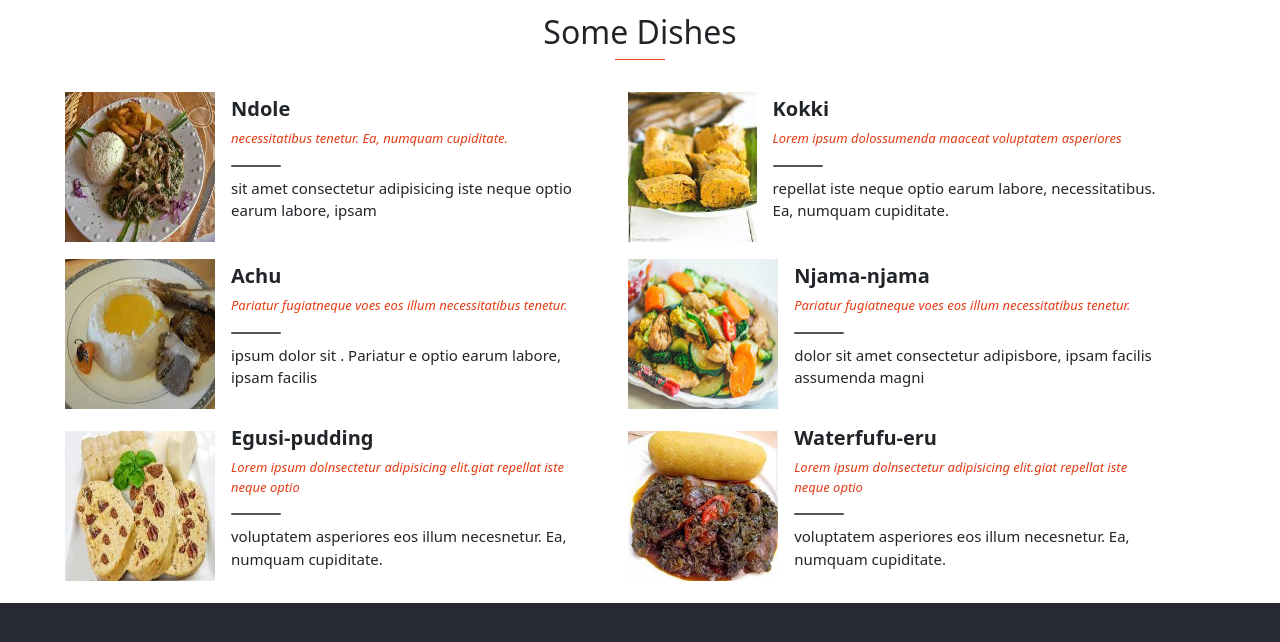
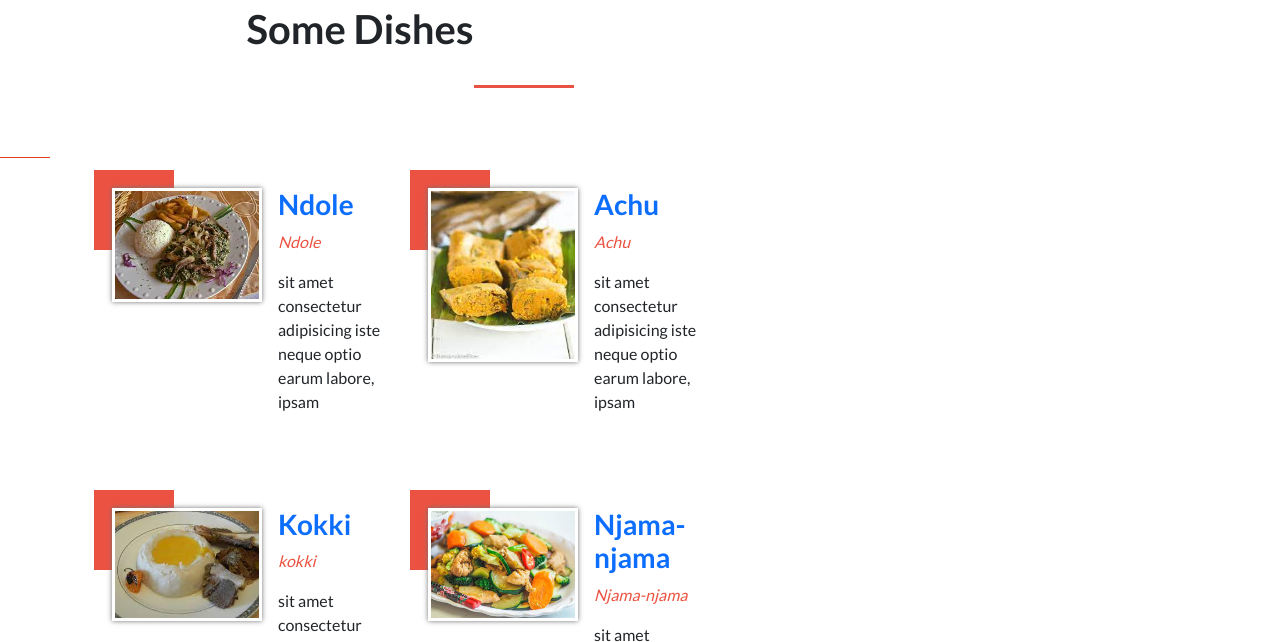
Before and after one commit to Christabelle143/Capstone1, a website: page home.html in a window 1280 px wide. Shown: the part 1510-2152 px from the top of the page. Drawn offline with nearby package versions, Linux system fonts and the light colour scheme; a web font is replaced by a local one.

Commit message:
Implement the Dishes section using Javascript

```diff
--- a/home.html
+++ b/home.html
@@ -22,7 +22,7 @@
     <nav class="nav">
       <header>
         <div class="medias">
-          <a href="#">
+          <a href="https://www.facebook.com/">
             <svg
               xmlns="http://www.w3.org/2000/svg"
               width="16"
@@ -37,7 +37,7 @@
             </svg>
           </a>
 
-          <a href="#">
+          <a href="https://twitter.com/">
             <svg
               xmlns="http://www.w3.org/2000/svg"
               width="16"
@@ -76,18 +76,18 @@
         <a href="home.html"
           ><img class="logo-img" src="images/mylogo. (2).PNG" alt="resto_logo"
         /></a>
-        <a href="#"><p class="resto-logo-name">Chef Food Restaurant</p></a>
+        <a href="#"><p class="resto-name">Chef Food Restaurant</p></a>
       </div>
       <div class="container" id="hamburger">
         <div class="bar1"></div>
         <div class="bar2"></div>
         <div class="bar3"></div>
       </div>
-      <ul id="myLinks">
+      <ul id="nav-links">
         <li>
           <a href="home.html">Home</a>
         </li>
-        <li>
+        <li class="text">
           <a href="about.html">About</a>
         </li>
         <li>
@@ -114,7 +114,7 @@
           our number one priority.Come taste and testify
         </p>
       </div>
-      <h2 class="intro-text-date">2015.10.15(THU)~16(FRI)</h2>
+      <h2 class="intro-date">2015.10.15(THU)~16(FRI)</h2>
       <span>@The Easten beach of Limbe, Beside the Waza park in Cameroon</span>
     </section>
     <section class="news-events" id="news">
@@ -172,11 +172,7 @@
         <div
           class="card col-10 mx-auto col-md-2 m-3 d-flex d-md-block flex-row"
         >
-          <img
-            src="images/img1.jpg"
-            class="card-img-top"
-            alt="decert"
-          />
+          <img src="images/img1.jpg" class="card-img-top" alt="decert" />
           <div class="card-body w-100">
             <h5 class="card-title">Event</h5>
             <p class="card-text">
@@ -186,21 +182,46 @@
           </div>
         </div>
       </div>
-      <a href="#" class="btn btn-outline-secondary my-4 px-5">Come Get a Taste</a>
+      <a href="#" class="btn btn-outline-secondary my-4 px-5"
+        >Come Get a Taste</a
+      >
     </section>
-    <section class="categories-section">
-      <h2>Some Dishes</h2>
+    <!--Speaker-->
+    <section id="dishes" class="py-5">
+      <div class="dishes-wrapper">
+        <div class="container1">
+          <div class="row">
+            <div class="col-12">
+              <div class="text-center mb-5 pb-lg-4 section-title-holder">
+                <h2 class="text-black section-title">Some Dishes</h2>
+              </div>
               <div class="line"></div>
-      <ul id="categories">
+            </div>
+          </div>
+          <div id="get-dishes" class="row"> </div>
+          <div class="row mt-3 d-md-none d-lg-none d-xl-none">
+            <div class="col-12">
+              <div class="call-to-action pt-lg-5 pt-xl-5">
+                <a id="show-more-dishes"
+                  class="show-more-dishes btn btn-outline-dark w-100 d-flex align-items-baseline justify-content-center"
+                  href="#">
+                  <div class="me-2">More</div>
+                  <i class="fa fa-angle-down orange-text"></i>
+                </a>
 
-      </ul>
+              </div>
+            </div>
+          </div>
+        </div>
+      </div>
+
     </section>
     <section class="partners-section">
       <h2>Partners</h2>
       <div class="line"></div>
       <ul class="partners">
         <li>
-              <h3 class="partner1" ><b>Mac</b>Do</h3>
+          <h3 class="partner1"><b>Mac</b>Do</h3>
         </li>
         <li>
           <h3 class="partner">Chicken <b>fee</b></h3>
@@ -218,11 +239,7 @@
     </section>
     <footer>
       <div class="footer-logo">
-        <img
-          class="footer-img"
-          src="images/mylogo. (2).PNG"
-          alt="resto_logo"
-        />
+        <img class="footer-img" src="images/logo.png" alt="resto_logo" />
         <div class="footer-name">
           <p>Chef Food</p>
           <p>Restaurant</p>
--- a/index.js
+++ b/index.js
@@ -1,66 +1,9 @@
-const categories = [
-  {
-    key: 1,
-    img_src: "images/food2.jpg",
-    img_atr: "Ndole",
-    title: "Ndole",
-    description: "necessitatibus tenetur. Ea, numquam cupiditate.",
-    content:
-      "sit amet consectetur adipisicing iste neque optio earum labore, ipsam",
-  },
-  {
-    key: 2,
-    img_src: "images/food3.jpg",
-    img_atr: "Kokki",
-    title: "Kokki",
-    description: "Lorem ipsum dolossumenda maaceat voluptatem asperiores",
-    content:
-      "repellat iste neque optio earum labore,   necessitatibus. Ea, numquam cupiditate.",
-  },
-  {
-    key: 3,
-    img_src: "images/food4.jpg",
-    img_atr: "Achu",
-    title: "Achu",
-    description: "Pariatur fugiatneque  voes eos illum necessitatibus tenetur.",
-    content: "ipsum dolor sit . Pariatur e optio earum labore, ipsam facilis ",
-  },
-  {
-    key: 4,
-    img_src: "images/food5.jpg",
-    img_atr: "Njama-njama",
-    title: "Njama-njama",
-    description: "Pariatur fugiatneque  voes eos illum necessitatibus tenetur.",
-    content:
-      " dolor sit amet consectetur adipisbore, ipsam facilis assumenda magni",
-  },
-  {
-    key: 5,
-    img_src: "images/food6.jpg",
-    img_atr: "Egusi-pudding",
-    title: "Egusi-pudding",
-    description:
-      "Lorem ipsum dolnsectetur adipisicing elit.giat repellat iste neque optio",
-    content:
-      "voluptatem asperiores eos illum necesnetur. Ea, numquam cupiditate.",
-  },
-  {
-    key: 6,
-    img_src: "images/food9.jpg",
-    img_atr: "Waterfufu-eru",
-    title: "Waterfufu-eru",
-    description:
-      "Lorem ipsum dolnsectetur adipisicing elit.giat repellat iste neque optio",
-    content:
-      "voluptatem asperiores eos illum necesnetur. Ea, numquam cupiditate.",
-  },
-];
 const hamburger = document.getElementById("hamburger");
 //const body = document.getElementById(".main")
 function menu() {
   hamburger.classList.toggle("change");
   //document.body.classList.toggle('no-scroll');
-  const show = document.getElementById("myLinks");
+  const show = document.getElementById("nav-links");
   if (show.style.display === "flex") {
     show.style.display = "none";
   } else {
@@ -69,43 +12,99 @@ function menu() {
 }
 hamburger.addEventListener("click", menu);
 //body.addEventListener("click", menu);
+const dishes = {
+  0: {
+    name: 'Ndole',
+    photo: 'images/food2.jpg',
+    title: 'Ndole',
+    content:'sit amet consectetur adipisicing iste neque optio earum labore, ipsam',
+    description: 'Ariel has lived and worked in 7 different countries including Spain, Argentina, USA, and Vietnam and has been coding since he was 12. He previously founded Tourist Eye.',
+  },
+  1: {
+    name: 'Achu',
+    photo: 'images/food3.jpg',
+    title: 'Achu',
+    content:'sit amet consectetur adipisicing iste neque optio earum labore, ipsam',
+    description: 'Ariel has lived and worked in 7 different countries including Spain, Argentina, USA, and Vietnam and has been coding since he was 12. He previously founded Tourist Eye.',
+  },
+  2: {
+    name: 'Kokki',
+    photo: 'images/food4.jpg',
+    title: 'kokki',
+    content:'sit amet consectetur adipisicing iste neque optio earum labore, ipsam',
+    description: 'Ariel has lived and worked in 7 different countries including Spain, Argentina, USA, and Vietnam and has been coding since he was 12. He previously founded Tourist Eye.',
+  },
+  3: {
+    name: 'Njama-njama',
+    photo: 'images/food5.jpg',
+    title: 'Njama-njama',
+    content:'sit amet consectetur adipisicing iste neque optio earum labore, ipsam',
+    description: 'Ariel has lived and worked in 7 different countries including Spain, Argentina, USA, and Vietnam and has been coding since he was 12. He previously founded Tourist Eye.',
+  },
+  4: {
+    name: 'Egusi-Pudding',
+    photo: 'images/food6.jpg',
+    title: 'Egusi-pudding',
+    content:'sit amet consectetur adipisicing iste neque optio earum labore, ipsam',
+    description: 'Ariel has lived and worked in 7 different countries including Spain, Argentina, USA, and Vietnam and has been coding since he was 12. He previously founded Tourist Eye.',
+  },
+  5: {
+    name: 'Waterfufu-eru',
+    photo: 'images/food9.jpg',
+    title: 'Waterfufu-eru',
+    content:'sit amet consectetur adipisicing iste neque optio earum labore, ipsam',
+    description: 'Ariel has lived and worked in 7 different countries including Spain, Argentina, USA, and Vietnam and has been coding since he was 12. He previously founded Tourist Eye.',
+  },
+};
 
-const CategoriesWrap = document.querySelector("#categories");
-const lunchCategories = () => {
-  categories.forEach((element) => {
-    // CREATE PROJECT ITEM
-    const list = document.createElement("li");
-    list.classList.add("category");
-    // CREATE PROJECT IMAGE
-    const catImg = document.createElement("img");
-    catImg.classList.add("cat-img");
-    catImg.src = element.img_src;
-    catImg.alt = element.img_atr;
-    catImg.id = element.key;
-    list.appendChild(catImg);
-    const catbody = document.createElement("div");
-    catbody.classList.add("cat-body");
-    // CREATE PROJECT HEADING
-    const catHead = document.createElement("h2");
-    catHead.classList.add("cat-title");
-    catHead.innerText = element.title;
-    catbody.appendChild(catHead);
-    // CREATE PROJECT DESCRIPTION
-    const catDescription = document.createElement("p");
-    catDescription.classList.add("cat-text");
-    catDescription.innerText = element.description;
-    catbody.appendChild(catDescription);
-    // CREATE PROJECT SMALL LINE
-    const catLine = document.createElement("div");
-    catLine.classList.add("cat-line");
-    catbody.appendChild(catLine);
-    // CREATE PROJECT CONTENT
-    const catContent = document.createElement("p");
-    catContent.classList.add("cat-content");
-    catContent.innerText = element.content;
-    catbody.appendChild(catContent);
-    list.appendChild(catbody);
-    CategoriesWrap.appendChild(list);
-  });
+function displayDishes() {
+  const dishesDiv = document.getElementById('get-dishes');
+  const dishKeys = Object.keys(dishes);
+  let buildHTML = '';
+  for (let i = 0; i < dishKeys.length; i += 1) {
+    const dish = dishes[dishKeys[i]];
+    buildHTML
+      += `
+      <div class="col-12 col-lg-6 col-xl-6 mb-lg-5 mb-xl-5 ${(i > 1) ? 'm-hide' : ''}">
+        <div class="dishes-slider ">
+          <div class="dish-item d-flex">
+            <div class="dish-img me-3">
+              <img class="" src="${dish.photo}" alt="Speaker">
+            </div>
+            <div class="speaker-info">
+              <h3 class="speaker-name fw-bold">
+                <a href="#" class="text-decoration-none">
+                  <span>${dish.name}</span>
+                </a>
+              </h3>
+              <p class="speaker-designation fst-italic orange-text">
+                <span>${dish.title}</span>
+              </p>
+              <p class="speaker-description">${dish.content}</p>
+            </div>
+          </div>
+        </div>
+      </div>
+    `;
+  }
+  dishesDiv.innerHTML = buildHTML;
+}
+
+window.onload = () => {
+  displayDishes();
 };
-lunchCategories();
+
+// get the show speakers button
+const showDishes = document.querySelector('.show-more-dishes');
+// add click event to the show speakers button
+showDishes.addEventListener('click', (e) => {
+  e.preventDefault();
+  showDishes.remove();
+  // get elements with m-hide class
+  const hide = document.querySelectorAll('.m-hide');
+  // loop through the elements with m-hide class
+  for (let i = 0; i < hide.length; i += 1) {
+    // remove the class m-hide
+    hide[i].classList.remove('m-hide');
+  }
+}, false);
--- a/style.css
+++ b/style.css
@@ -2,9 +2,11 @@
 @import url('https://fonts.cdnfonts.com/css/Lato');
 @import url('https://fonts.googleapis.com/css2?family=Lato:wght@400;500;600;700&display=swap');
 
-:root {
+* {
+  margin: 0;
+  padding: 0;
+  box-sizing: border-box;
   font-family: 'Lato', sans-serif;
-
 }
 ul {
   list-style-type: none;
@@ -26,6 +28,8 @@ a {
   display: inline-block;
   cursor: pointer;
   width: 20%;
+  margin-top: 2px;
+  margin-left: 2px;
 }
 
 .bar1,
@@ -51,32 +55,8 @@ a {
   transform: rotate(45deg) translate(-8px, -8px);
 }
 
-/*.my-logo {
-  height: 50px;
-  width: 70%;
-  display: flex;
-  align-items: center;
-  margin-left: 20px;
-}
-
-.logo-img {
-  height: 30px;
-  width: 30px;
-}
-
-.resto-logo-name {
-  margin-bottom: 1px;
-  margin-left: 5px;
-  font-family: sans-serif;
-  font-size: 20px;
-  color: #e43c13;
-}*/
 .my-logo{
   display: none;
-}
-.container {
-  margin-top: 2px;
-  margin-left: 2px;
 }
 
 .nav {
@@ -87,17 +67,22 @@ a {
   box-shadow: 1px 1px 3px #272a31;
 }
 
-#myLinks {
+#nav-links {
   display: none;
   flex-direction: column;
 }
 
-#myLinks a {
+#nav-links a {
   color: rgb(68, 68, 68);
   padding: 14px 16px;
   text-decoration: none;
   font-size: 17px;
   display: block;
+}
+.border-line{
+  border: 4px solid #e43c13;
+  padding: 2px;
+ /* width: 110px;*/
 }
 
 .intro {
@@ -111,16 +96,8 @@ a {
   justify-content: center;
 }
 
-/* .intro-img {
-    opacity: 0.3;
-    position: absolute;
-    width: 100%;
-    height: 100%;
-
-} */
-
 .intro::before {
-  content: "";
+ content: "";
   background-image: url('images/resto.jpg');
   background-size: 100% 100%;
   position: absolute;
@@ -148,7 +125,7 @@ h1 {
   padding-left: 1rem;
 }
 
-.intro-text-date {
+.intro-date {
   font-size: 30px;
   font-weight: 800;
   margin-left: 1rem;
@@ -172,6 +149,7 @@ h1 {
   width: 50px;
 }
 
+
 .card-img-top {
   width: 25%;
 }
@@ -192,6 +170,10 @@ h1 {
   font-size: 18px;
   margin-right: 5px;
 }
+.card:hover {
+  border: 2px solid #e43c13;
+}
+
 .btn-outline-secondary{
    font-family: 'Lato', sans-serif;
     font-size: 18px;
@@ -200,15 +182,34 @@ h1 {
     background-color: #ec5242;
     color: #fff;
 }
-
-.categories-section {
+.section-title {
+  font-size: 40px;
+  font-weight: 700;
+  margin-bottom: 32px;
+}
+.section-title-holder::after {
+  width: 6.25rem;
+  height: 0.1875rem;
+  background: #e95242;
+  left: 37vw;
+  content: "";
+  position: absolute;
+}
+.orange-text {
+  color: #ec5242 !important;
+}
+.py-5 {
+  padding-top: 3rem!important;
+  padding-bottom: 3rem!important;
+}
+.partners-section {
   display: flex;
   flex-direction: column;
   align-items: center;
   padding-top: 2rem;
+  background-color: #272a31;
 }
-
-.partners-section {
+.partners-section1 {
   display: flex;
   flex-direction: column;
   align-items: center;
@@ -249,53 +250,17 @@ h1 {
   font-size: 30px;
 }
 
-.category {
+#get-dishes{
   display: flex;
-  align-items: center;
-  margin-left: 5px;
-  margin-top: 2rem;
-  margin-bottom: 2rem;
-  width: 95%;
+  justify-content: space-evenly;
+  margin-left: 100px;
 }
-
-.cat-line {
-  height: 2px;
-  background-color: rgb(85, 85, 85);
-  width: 50px;
-  border-radius: 25px;
-  margin-bottom: 10px;
-}
-
-.cat-text {
-  color: #e43c13;
-  font-size: 13px;
-  font-style: italic;
-}
-
-.cat-content {
-  font-size: 15px;
-}
-
-.cat-img {
-  height: 150px;
-  width: 130px;
-  margin-right: 1rem;
-}
-
-.cat-title {
-  font-size: 20px;
-  font-weight: 600;
-}
-
-#categories {
-  margin-top: 1rem;
-}
-
 footer {
   display: flex;
   justify-content: space-evenly;
   align-items: center;
   padding: 3rem;
+  color: #D3D3D3;
 }
 
 .footer-logo {
@@ -305,7 +270,7 @@ footer {
 
 .footer-img {
   height: 60px;
-  width: 50px;
+  width: 80px;
 }
 
 .footer-name p {
@@ -322,6 +287,31 @@ footer {
 .divider {
   background-color: rgb(211, 211, 211);
   height: 1px;
+}
+
+.dishes-wrapper .dish-img::before {
+  content: "";
+  width: 80px;
+  height: 80px;
+  background: #ec5242;
+  margin-left: -18px;
+  position: absolute;
+  margin-top: -18px;
+  z-index: -1;
+}
+.m-hide{
+  display: none;
+}
+
+.dish-item {
+  margin-left: 20px;
+  padding-top: 30px;
+}
+
+.dishes-wrapper .dish-img > img {
+  box-shadow: 0 0 5px #717171;
+  border: 3px solid white;
+  width: 95px;
 }
 
 /* About us section */
@@ -481,12 +471,15 @@ footer {
 }
 
 /* end of about us section */
-@media only screen and (min-width: 768px) {
+@media screen and (min-width: 768px) {
   header {
     display: flex;
     color: white;
   }
+.container1{
+  max-width: 720px;
 
+}
   .nav {
     padding-top: 1px;
   }
@@ -525,10 +518,13 @@ footer {
 
 .logo-img {
   height: 30px;
-  width: 30px;
+  width: 50px;
+}
+ .text {
+  color: #e43c13;
 }
 
-.resto-logo-name {
+.resto-name {
   margin-bottom: 1px;
   margin-left: 5px;
   font-family: sans-serif;
@@ -561,55 +557,58 @@ footer {
     font-size: 16px;
   }
 
-  #categories {
-    display: grid;
-    grid-template-columns: auto auto;
-    width: 100%;
-    padding-left: 4rem;
-    padding-right: 4rem;
-  }
-
-  .category {
-    align-items: center;
-    margin: 1px;
-    margin-top: 1rem;
-    width: 90%;
-  }
-
-  .cat-img {
-    height: 150px;
-    width: 150px;
-    margin-right: 1rem;
-  }
-
   .my-logo {
     width: 50%;
     padding-left: 4rem;
   }
 
-  #myLinks {
+  #nav-links {
     display: flex;
     flex-direction: row;
     padding-right: 6rem;
     margin-top: 10px;
   }
-  .border-line {
-    min-width: 120px;
-    border: 6px solid #ec5242;
-    padding:  0px;
-    color: #ec5242;
+  .line {
+    height: 1px;
+    background-color: #e43c13;
+    width: 50px;
   }
-  .partners-section{
+
+  .partners-section1{
     display: none;
   }
-  footer {
+  footer{
     display: flex;
     justify-content: space-evenly;
     align-items: center;
     padding: 3rem;
-    background-color: #272A31;
+   background-color: #D3D3D3;
+  }
+  #foot{
+    display: flex;
+    justify-content: space-evenly;
+    align-items: center;
+    padding: 3rem;
+   background-color: #272A31;
   }
   .footer-message{
+    color: #272A31;
+  }
+  .msg{
     color: #fff;
   }
+  .card:hover {
+    border: 2px solid #e43c13;
+  }
+  .m-hide{
+    display: block;
+  }
+  .dish-item {
+    margin-left: 0;
+  }
+
+  .dishes-wrapper .dish-img > img {
+    width: 150px;
+  }
+
 }
```
Also changed, not shown: about.html (+85 -35 lines). Lines whose indentation alone changed are shown as unchanged.
